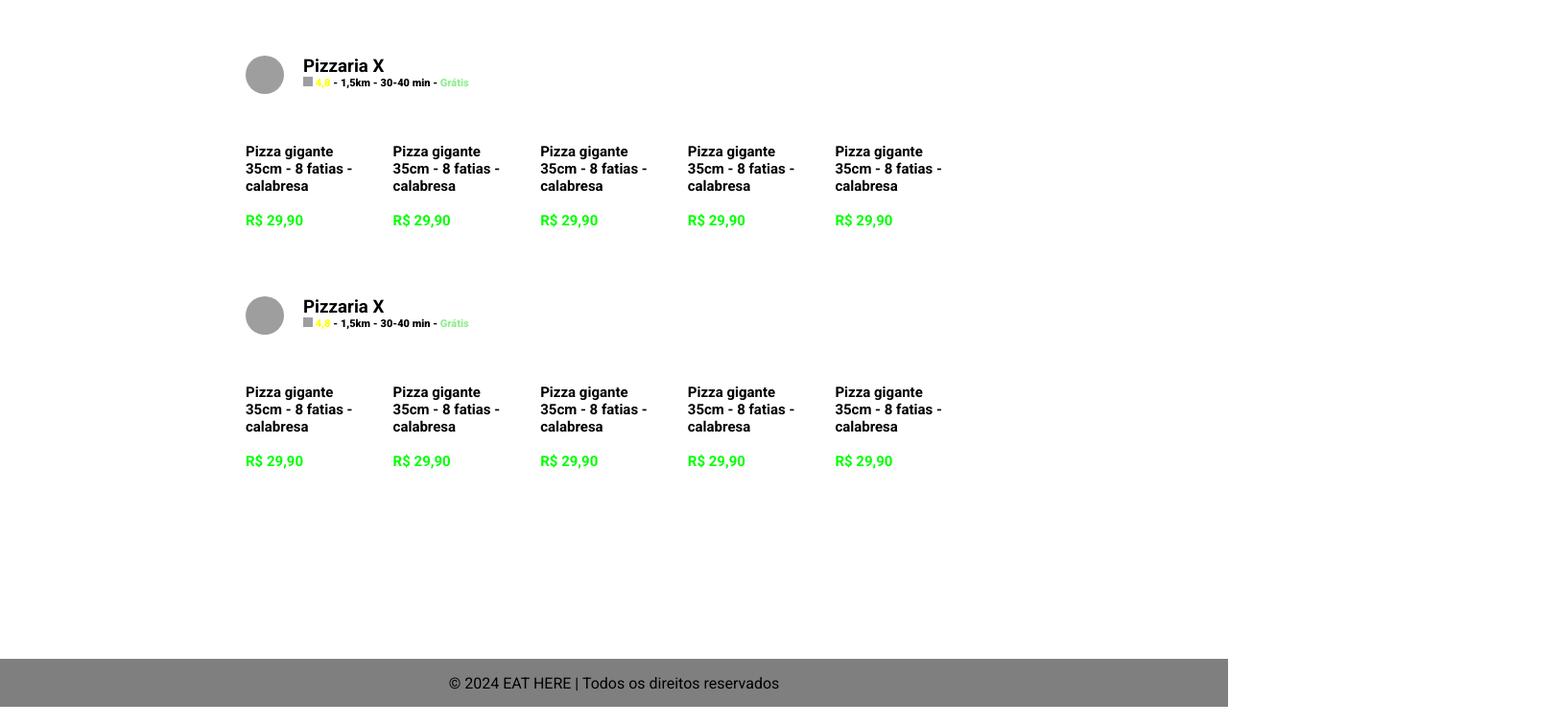
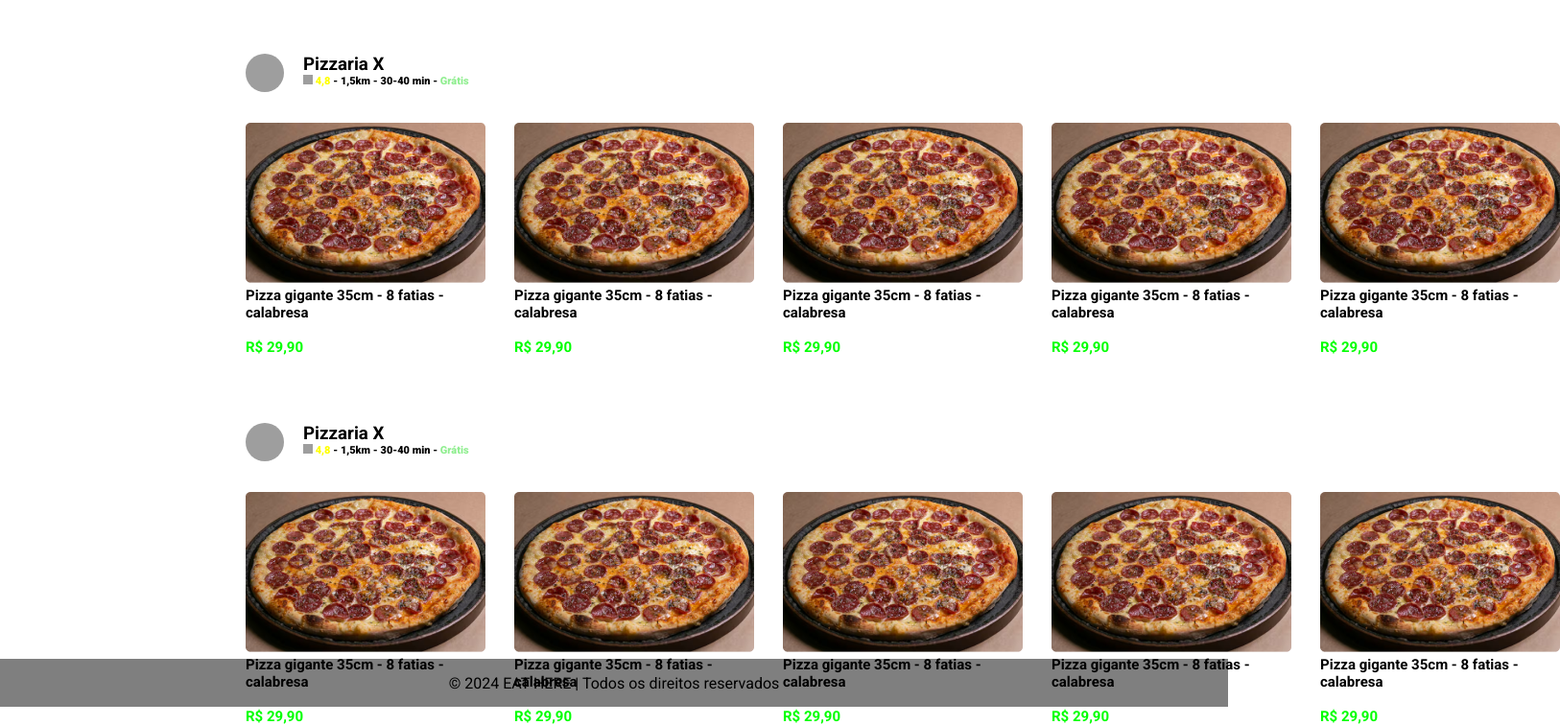
Before and after one commit to Daniel9115/Eat-Here-Delivery, a plain HTML site: page page_buscar.html in a window 1280 px wide. Shown: the part 360-1116 px from the top of the page at 96% size, 1626 px wide, since content can reach past the window. Drawn offline with Linux system fonts and the light colour scheme; grey boxes are pictures that could not be loaded; a web font is replaced by a local one.

Commit message:
Add files via upload

```diff
--- a/page_buscar.html
+++ b/page_buscar.html
@@ -26,7 +26,7 @@
 
         <nav class="nav_menu">
             <nav class="menu_opt">
-                <a href="index.html"><img src="imagens/img_home.png" class="icone_menu" alt=""></a>
+                <a href="index.html"><img src="img_home.png" class="icone_menu" alt=""></a>
                 <div class="barra_espaco"></div>
                 <p><a href="page_pedidos.html" class="opcao_menu">PEDIDOS</a></p>
                 <p><a href="page_contact.html" class="opcao_menu">CONTATO</a></p>
@@ -53,23 +53,23 @@
         </div>
         <div class="section_result">
             <div class="item_result">
-                <img src="imagens/img_pizza.png" alt="">
+                <img src="img_pizza.png" alt="">
                 <p>Pizza gigante 35cm - 8 fatias - <br>calabresa<br><br><span>R$ 29,90</span></p>
             </div>
             <div class="item_result">
-                <img src="imagens/img_pizza.png" alt="">
+                <img src="img_pizza.png" alt="">
                 <p>Pizza gigante 35cm - 8 fatias - <br>calabresa<br><br><span>R$ 29,90</span></p>
             </div>
             <div class="item_result">
-                <img src="imagens/img_pizza.png" alt="">
+                <img src="img_pizza.png" alt="">
                 <p>Pizza gigante 35cm - 8 fatias - <br>calabresa<br><br><span>R$ 29,90</span></p>
             </div>
             <div class="item_result">
-                <img src="imagens/img_pizza.png" alt="">
+                <img src="img_pizza.png" alt="">
                 <p>Pizza gigante 35cm - 8 fatias - <br>calabresa<br><br><span>R$ 29,90</span></p>
             </div>
             <div class="item_result">
-                <img src="imagens/img_pizza.png" alt="">
+                <img src="img_pizza.png" alt="">
                 <p>Pizza gigante 35cm - 8 fatias - <br>calabresa<br><br><span>R$ 29,90</span></p>
             </div>
         </div>
@@ -81,23 +81,23 @@
         </div>
         <div class="section_result">
             <div class="item_result">
-                <img src="imagens/img_pizza.png" alt="">
+                <img src="img_pizza.png" alt="">
                 <p>Pizza gigante 35cm - 8 fatias - <br>calabresa<br><br><span>R$ 29,90</span></p>
             </div>
             <div class="item_result">
-                <img src="imagens/img_pizza.png" alt="">
+                <img src="img_pizza.png" alt="">
                 <p>Pizza gigante 35cm - 8 fatias - <br>calabresa<br><br><span>R$ 29,90</span></p>
             </div>
             <div class="item_result">
-                <img src="imagens/img_pizza.png" alt="">
+                <img src="img_pizza.png" alt="">
                 <p>Pizza gigante 35cm - 8 fatias - <br>calabresa<br><br><span>R$ 29,90</span></p>
             </div>
             <div class="item_result">
-                <img src="imagens/img_pizza.png" alt="">
+                <img src="img_pizza.png" alt="">
                 <p>Pizza gigante 35cm - 8 fatias - <br>calabresa<br><br><span>R$ 29,90</span></p>
             </div>
             <div class="item_result">
-                <img src="imagens/img_pizza.png" alt="">
+                <img src="img_pizza.png" alt="">
                 <p>Pizza gigante 35cm - 8 fatias - <br>calabresa<br><br><span>R$ 29,90</span></p>
             </div>
         </div>
--- a/style.css
+++ b/style.css
@@ -5,7 +5,7 @@
 }
 
 body{
-    background-image: url(imagens/img_fundo.png);
+    background-image: url(img_fundo.png);
     background-repeat: no-repeat;
     background-size: 100% 100vh;
 }
```
Also changed, not shown: page_cadastro.html (+1 -1 lines), page_contact.html (+1 -1 lines), page_pedidos.html (+3 -3 lines), page_quem_somos.html (+1 -1 lines).
